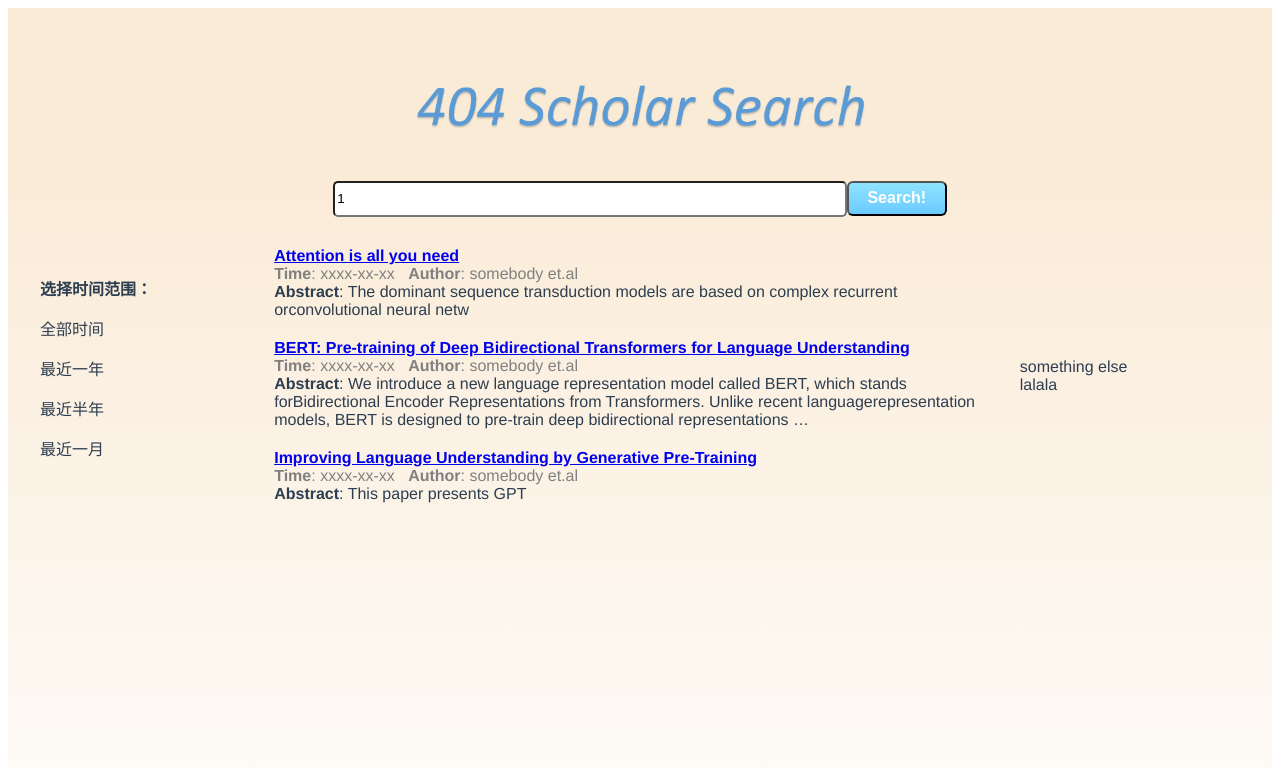
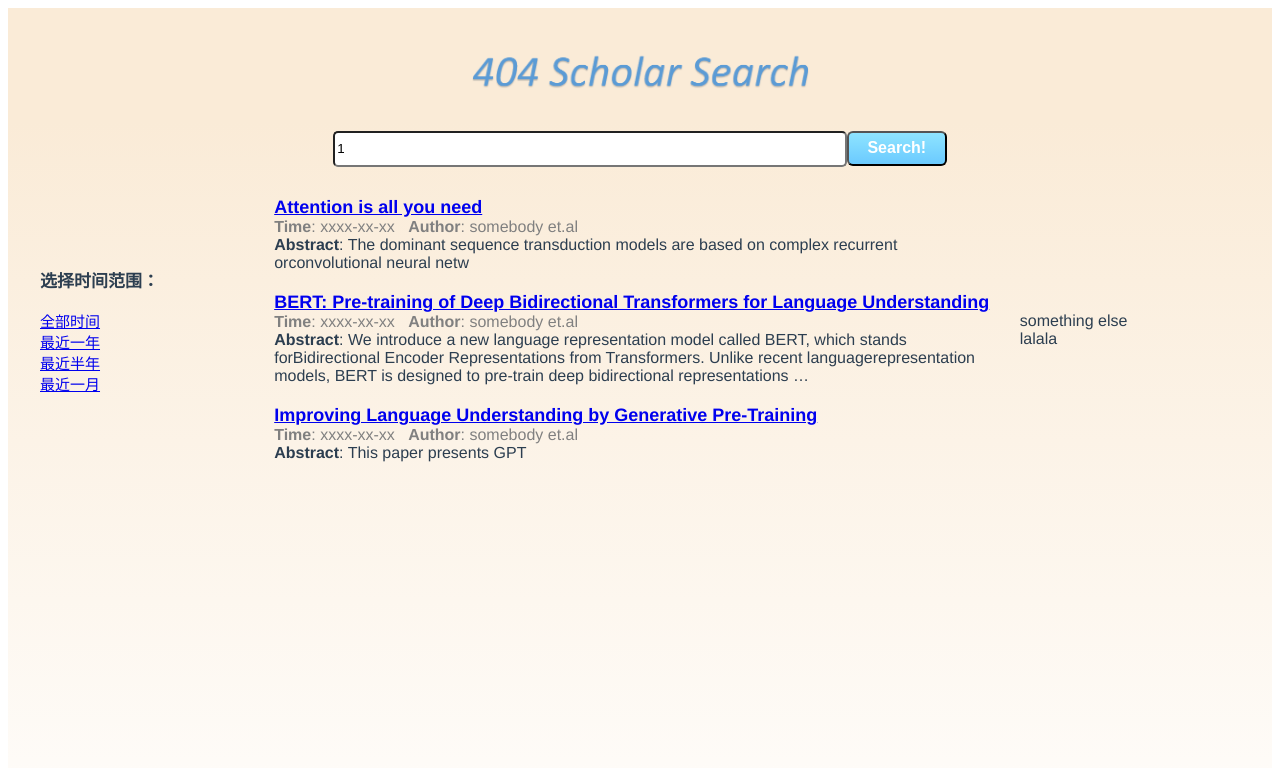
Before and after one commit to qyz-thu/404-Scholar-Search, a Vue app in the folder search/: page /#/result/1 in a window 1280 px wide. Shown: the top 768 px of the page. Built offline with nearby package versions, Linux system fonts and the light colour scheme.

Commit message:
modify result entry; make time choice a link

```diff
--- a/search/src/App.vue
+++ b/search/src/App.vue
@@ -1,6 +1,6 @@
 <template>
   <div id="app" >
-    <img src="./assets/new_logo.png" width="40%" style="margin-top: 40px">
+    <img src="./assets/new_logo.png" width="30%" style="margin-top: 20px">
     <router-view/>
   </div>
 </template>
--- a/search/src/components/Result.vue
+++ b/search/src/components/Result.vue
@@ -6,10 +6,10 @@
     <table style="width: 100%; text-align: left">
       <tr>
         <td style="width: 20%; text-align: left; padding-left: 30px">
-          <b>选择时间范围：</b>
-          <p v-for="t in times">
+          <b style="font-size: 17px">选择时间范围：</b><br><br>
+          <a href="#" style="font-size: 15px" v-for="t in times">
             {{t}}<br>
-          </p>
+          </a>
         </td>
         <td style="width: 60%; text-align: left; padding-top: 0">
             <ResultEntry v-for="paper in papers" v-bind:key="paper.title" v-bind:title="paper.title"
--- a/search/src/components/ResultEntry.vue
+++ b/search/src/components/ResultEntry.vue
@@ -1,6 +1,6 @@
 <template>
   <div style="padding: 10px">
-      <b><a href="#" v-on:click="toDetail">{{title}}</a></b><br>
+      <b style="font-size: 18px"><a :href="'#/detail/' + title" v-on:click="toDetail">{{title}}</a></b><br>
     <div style="color: grey"><b>Time</b>: {{time}} &nbsp <b>Author</b>: {{author}}<br>
       </div>
     <b>Abstract</b>: {{abstract}}
```
